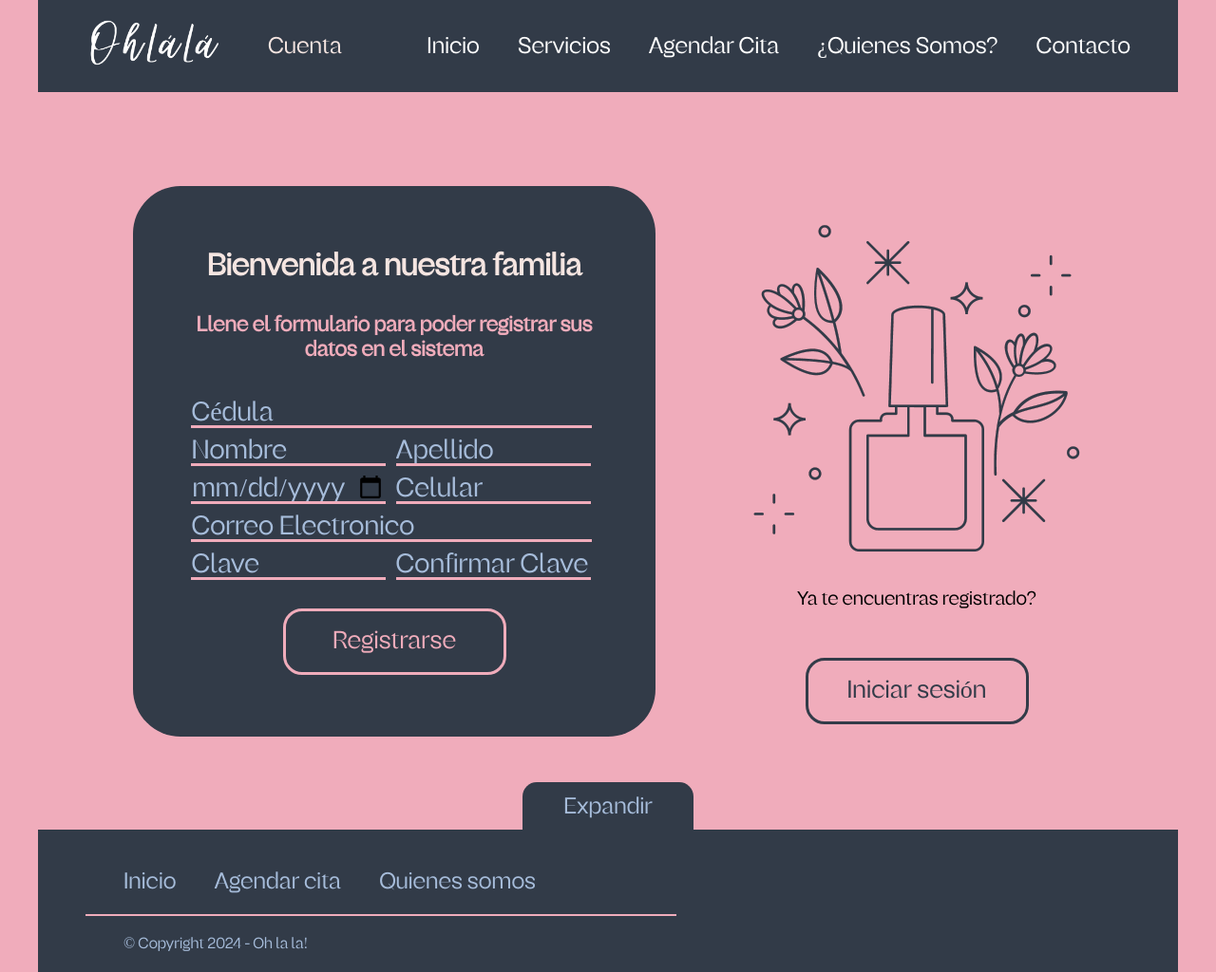
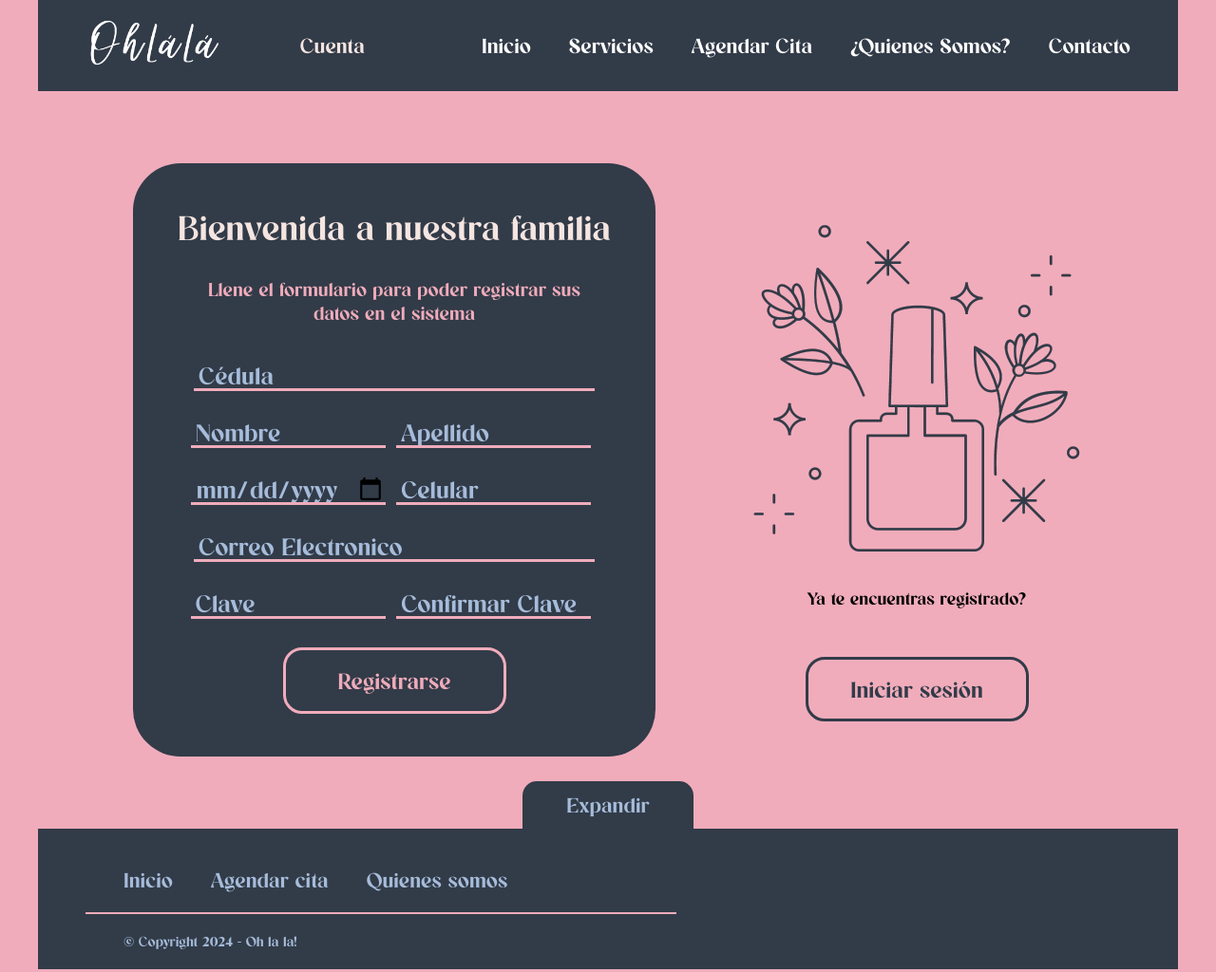
Before and after one commit to luisjuarezve/proyectoOhlala, a Django app: page /account/signup/ in a window 1280 px wide. Shown: the whole page at 95% size. Run offline with Django 5.2, Linux system fonts and the light colour scheme.

Commit message:
Change font

```diff
--- a/ohlala/ohlala/static/css/LuisJuarez.css
+++ b/ohlala/ohlala/static/css/LuisJuarez.css
@@ -24,7 +24,6 @@
 * {
     margin: 0px;
     padding: 0px;
-    font-family: remixa-regular;
 }
 
 h1 {
@@ -80,58 +79,48 @@ hr {
 }
 
 .display-heading-h1 {
-    font-family: remixa-bold;
     font-size: 64px;
     color: #323B48;
 }
 
 .display-heading-h2 {
-    font-family: remixa-bold;
     font-size: 40px;
     color: #323B48;
 }
 
 .display-heading-h3 {
-    font-family: remixa-bold;
     font-size: 30px;
 }
 
 .display-heading-h4 {
-    font-family: remixa-bold;
     font-size: 20px;
 }
 
 .display-heading-bold {
-    font-family: remixa-bold;
     font-size: 38px;
     color: #FFFFFF;
 }
 
 .display-heading-semi-bold {
-    font-family: remixa-semi-bold;
     font-size: 40px;
     color: #FFFFFF;
 }
 
 .display-heading-semi-bold-h1 {
-    font-family: remixa-semi-bold;
     font-size: 64px;
     color: #323B48;
 }
 
 .display-heading-semi-bold-h2 {
-    font-family: remixa-semi-bold;
     font-size: 40px;
     color: #323B48;
 }
 
 .display-heading-semi-bold-h3 {
-    font-family: remixa-semi-bold;
     font-size: 30px;
 }
 
 .display-heading-semi-bold-h4 {
-    font-family: remixa-semi-bold;
     font-size: 20px;
     font-weight: 100;
 }
@@ -404,29 +393,24 @@ footer span {
 }
 
 .display-heading-h1 {
-    font-family: remixa-bold;
     font-size: 64px;
     color: #323B48;
 }
 
 .display-heading-h2 {
-    font-family: remixa-bold;
     font-size: 40px;
     color: #323B48;
 }
 
 .display-heading-h3 {
-    font-family: remixa-bold;
     font-size: 30px;
 }
 
 .display-heading-h4 {
-    font-family: remixa-bold;
     font-size: 20px;
 }
 
 .display-heading-bold {
-    font-family: remixa-bold;
     font-size: 38px;
     color: #FFFFFF;
 }
--- a/ohlala/ohlala/static/css/luisGarrillo.css
+++ b/ohlala/ohlala/static/css/luisGarrillo.css
@@ -1,5 +1,13 @@
 /* -- Luisito (Luis Garrillo XD) -- */
 
+@font-face {
+  font-family: "meditative";
+  src: url("fonts/Meditative.ttf");
+}
+* {
+  font-family: meditative;
+  font-weight: 100;
+}
 /*
     Quienes somos
 */
@@ -497,3 +505,28 @@
         opacity: 100%;
     }
   }
+
+  /*
+    fix register
+  */
+
+  .inputs {
+    display: flex;
+    flex-direction: column;
+    justify-content: center;
+    align-items: center;
+    gap: 20px;
+  }
+
+  input {
+    padding-left: 5px;
+  }
+
+  .signup-card {
+    height: 625px
+  }
+
+  .signup-title {
+    font-size: 40px;
+    font-weight: 100;
+  }
```
Also changed, not shown: ohlala/ohlala/static/css/fonts/Meditative.ttf (added).
